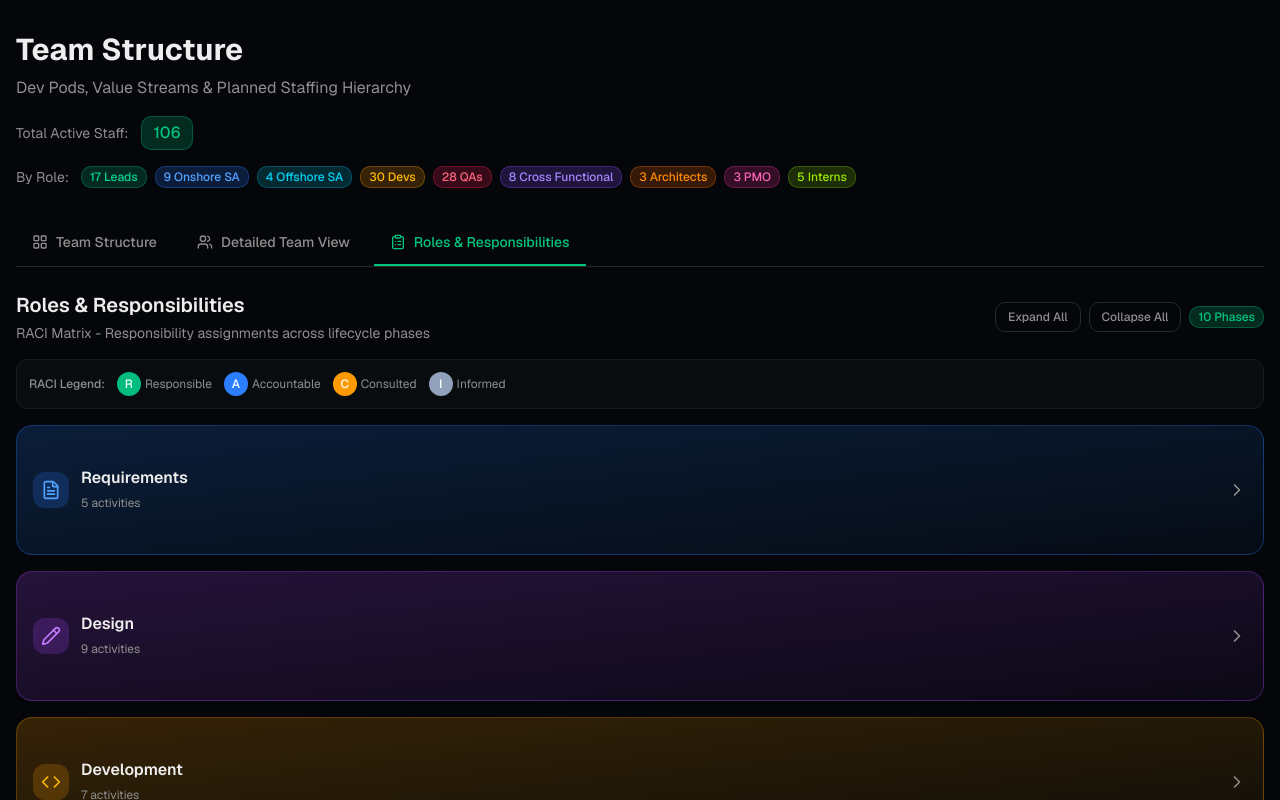
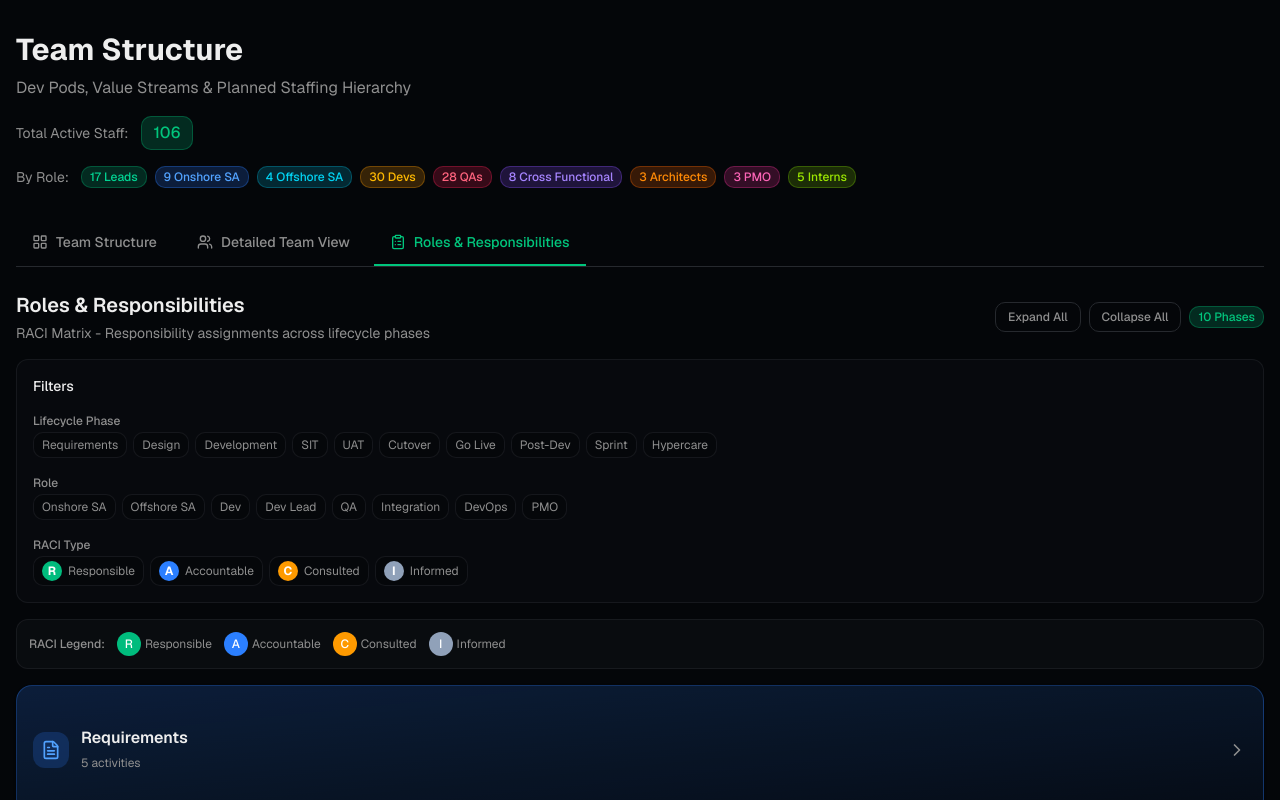
Before and after one commit to 32131234432ws/Team-Structure, a Next.js app: page / in a window 1280 px wide. Both pictures are taken after a click on the button "Roles & Responsibilities". Shown: the top 800 px of the page. Built offline with nearby package versions, Linux system fonts and the light colour scheme.

Commit message:
feat: add filters to Roles & Responsibilities phase tiles
Introduce filters for phases, roles, and RACI types with dynamic updates.

#VERCEL_SKIP

```diff
--- a/components/roles-responsibilities-view.tsx
+++ b/components/roles-responsibilities-view.tsx
@@ -94,8 +94,13 @@ const defaultConfig = {
 
 export function RolesResponsibilitiesView() {
   const [expandedPhases, setExpandedPhases] = useState<Set<string>>(new Set());
+  const [selectedRoles, setSelectedRoles] = useState<Set<string>>(new Set());
+  const [selectedRaci, setSelectedRaci] = useState<Set<string>>(new Set());
+  const [selectedPhases, setSelectedPhases] = useState<Set<string>>(new Set());
+
   const typedRaciData = raciData as RACIData;
   const phases = Object.keys(typedRaciData.phases);
+  const raciTypes = ["R", "A", "C", "I"];
 
   const togglePhase = (phase: string) => {
     const newExpanded = new Set(expandedPhases);
@@ -107,8 +112,56 @@ export function RolesResponsibilitiesView() {
     setExpandedPhases(newExpanded);
   };
 
+  const toggleFilter = (set: Set<string>, value: string, setter: (s: Set<string>) => void) => {
+    const newSet = new Set(set);
+    if (newSet.has(value)) {
+      newSet.delete(value);
+    } else {
+      newSet.add(value);
+    }
+    setter(newSet);
+  };
+
+  const clearAllFilters = () => {
+    setSelectedRoles(new Set());
+    setSelectedRaci(new Set());
+    setSelectedPhases(new Set());
+  };
+
+  const hasActiveFilters = selectedRoles.size > 0 || selectedRaci.size > 0 || selectedPhases.size > 0;
+
+  // Filter phases based on selected phase filter
+  const filteredPhases = selectedPhases.size > 0
+    ? phases.filter(p => selectedPhases.has(p))
+    : phases;
+
+  // Filter activities based on role and RACI filters
+  const filterActivities = (activities: { phase: string; activity: string; raci: Record<string, string> }[]) => {
+    return activities.filter(activity => {
+      // If role filter is active, check if any selected role has a RACI value
+      if (selectedRoles.size > 0) {
+        const hasMatchingRole = Array.from(selectedRoles).some(role => {
+          const raciValue = activity.raci[role];
+          return raciValue && raciValue !== "-";
+        });
+        if (!hasMatchingRole) return false;
+      }
+
+      // If RACI filter is active, check if any role has the selected RACI value
+      if (selectedRaci.size > 0) {
+        const hasMatchingRaci = typedRaciData.roles.some(role => {
+          const raciValue = activity.raci[role];
+          return selectedRaci.has(raciValue);
+        });
+        if (!hasMatchingRaci) return false;
+      }
+
+      return true;
+    });
+  };
+
   const expandAll = () => {
-    setExpandedPhases(new Set(phases));
+    setExpandedPhases(new Set(filteredPhases));
   };
 
   const collapseAll = () => {
@@ -118,7 +171,7 @@ export function RolesResponsibilitiesView() {
   return (
     <div className="space-y-4">
       {/* Header */}
-      <div className="flex items-center justify-between">
+      <div className="flex items-center justify-between flex-wrap gap-2">
         <div>
           <h2 className="text-xl font-semibold text-foreground">Roles & Responsibilities</h2>
           <p className="text-sm text-muted-foreground mt-1">
@@ -139,8 +192,103 @@ export function RolesResponsibilitiesView() {
             Collapse All
           </button>
           <Badge variant="outline" className="bg-primary/20 text-primary border-primary/30">
-            {phases.length} Phases
+            {filteredPhases.length} Phases
           </Badge>
+        </div>
+      </div>
+
+      {/* Filters */}
+      <div className="space-y-3 p-4 bg-muted/20 rounded-lg border border-border/50">
+        <div className="flex items-center justify-between">
+          <span className="text-sm font-medium text-foreground">Filters</span>
+          {hasActiveFilters && (
+            <button
+              onClick={clearAllFilters}
+              className="text-xs text-muted-foreground hover:text-foreground underline"
+            >
+              Clear all filters
+            </button>
+          )}
+        </div>
+
+        {/* Lifecycle Phase Filter */}
+        <div className="space-y-1.5">
+          <span className="text-xs font-medium text-muted-foreground">Lifecycle Phase</span>
+          <div className="flex flex-wrap gap-1.5">
+            {phases.map(phase => {
+              const config = phaseConfig[phase] || defaultConfig;
+              const isSelected = selectedPhases.has(phase);
+              return (
+                <button
+                  key={phase}
+                  onClick={() => toggleFilter(selectedPhases, phase, setSelectedPhases)}
+                  className={cn(
+                    "px-2 py-1 text-xs rounded-md border transition-colors",
+                    isSelected
+                      ? config.badgeColor
+                      : "bg-background/50 text-muted-foreground border-border/50 hover:border-border"
+                  )}
+                >
+                  {phase}
+                </button>
+              );
+            })}
+          </div>
+        </div>
+
+        {/* Role Filter */}
+        <div className="space-y-1.5">
+          <span className="text-xs font-medium text-muted-foreground">Role</span>
+          <div className="flex flex-wrap gap-1.5">
+            {typedRaciData.roles.map(role => {
+              const isSelected = selectedRoles.has(role);
+              return (
+                <button
+                  key={role}
+                  onClick={() => toggleFilter(selectedRoles, role, setSelectedRoles)}
+                  className={cn(
+                    "px-2 py-1 text-xs rounded-md border transition-colors",
+                    isSelected
+                      ? "bg-primary/20 text-primary border-primary/30"
+                      : "bg-background/50 text-muted-foreground border-border/50 hover:border-border"
+                  )}
+                >
+                  {roleAbbreviations[role] || role}
+                </button>
+              );
+            })}
+          </div>
+        </div>
+
+        {/* RACI Filter */}
+        <div className="space-y-1.5">
+          <span className="text-xs font-medium text-muted-foreground">RACI Type</span>
+          <div className="flex flex-wrap gap-1.5">
+            {raciTypes.map(raci => {
+              const isSelected = selectedRaci.has(raci);
+              const labels: Record<string, string> = { R: "Responsible", A: "Accountable", C: "Consulted", I: "Informed" };
+              return (
+                <button
+                  key={raci}
+                  onClick={() => toggleFilter(selectedRaci, raci, setSelectedRaci)}
+                  className={cn(
+                    "flex items-center gap-1.5 px-2 py-1 text-xs rounded-md border transition-colors",
+                    isSelected
+                      ? raciColors[raci] + " border-transparent"
+                      : "bg-background/50 text-muted-foreground border-border/50 hover:border-border"
+                  )}
+                >
+                  <span className={cn(
+                    "w-5 h-5 rounded-full flex items-center justify-center text-xs font-bold",
+                    isSelected ? "bg-white/20" : raciColors[raci]
+                  )}>
+                    {raci}
+                  </span>
+                  {labels[raci]}
+                </button>
+              );
+            })}
+          </div>
         </div>
       </div>
 
@@ -167,10 +315,11 @@ export function RolesResponsibilitiesView() {
 
       {/* Phase Tiles */}
       <div className="grid grid-cols-1 gap-4">
-        {phases.map((phase) => {
+        {filteredPhases.map((phase) => {
           const config = phaseConfig[phase] || defaultConfig;
           const isExpanded = expandedPhases.has(phase);
-          const activities = typedRaciData.phases[phase] || [];
+          const allActivities = typedRaciData.phases[phase] || [];
+          const activities = filterActivities(allActivities);
 
           return (
             <Card
@@ -193,6 +342,9 @@ export function RolesResponsibilitiesView() {
                       <h3 className="text-base font-semibold text-foreground">{phase}</h3>
                       <span className="text-xs text-muted-foreground">
                         {activities.length} {activities.length === 1 ? "activity" : "activities"}
+                        {activities.length !== allActivities.length && (
+                          <span className="text-muted-foreground/60"> (of {allActivities.length})</span>
+                        )}
                       </span>
                     </div>
                   </div>
```
